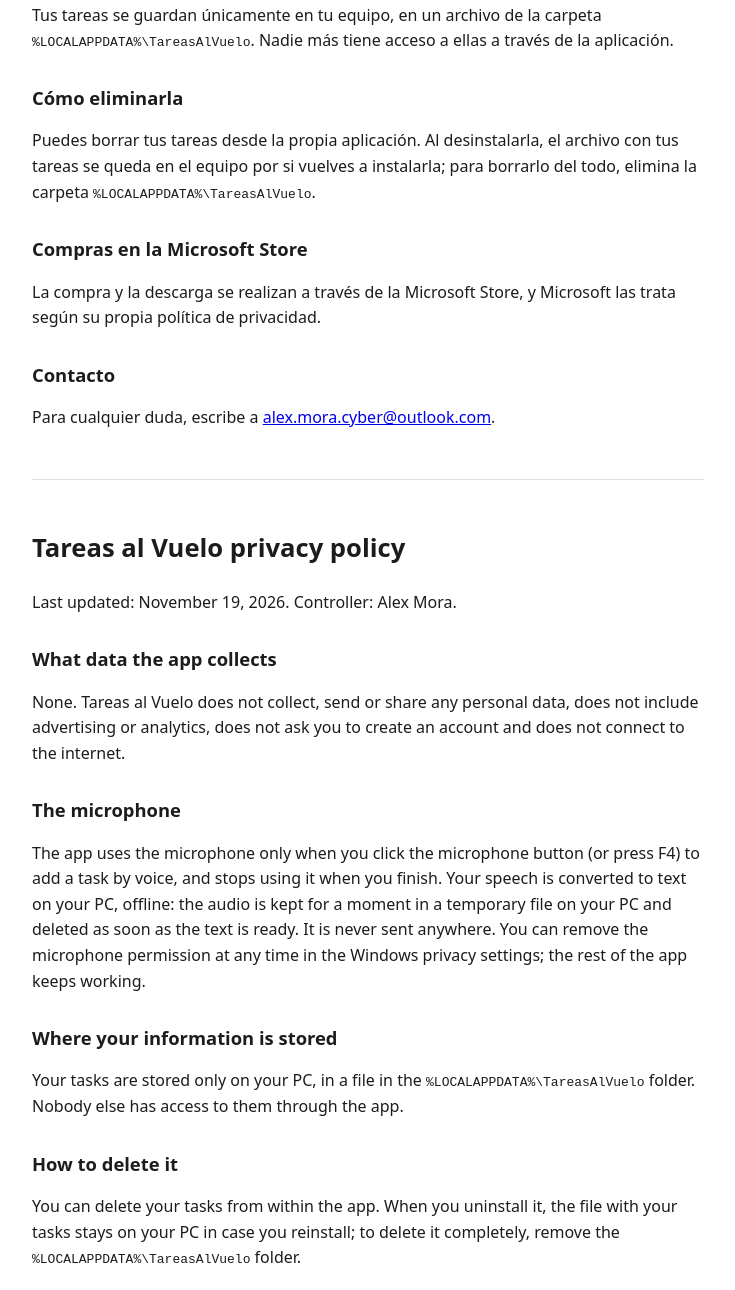
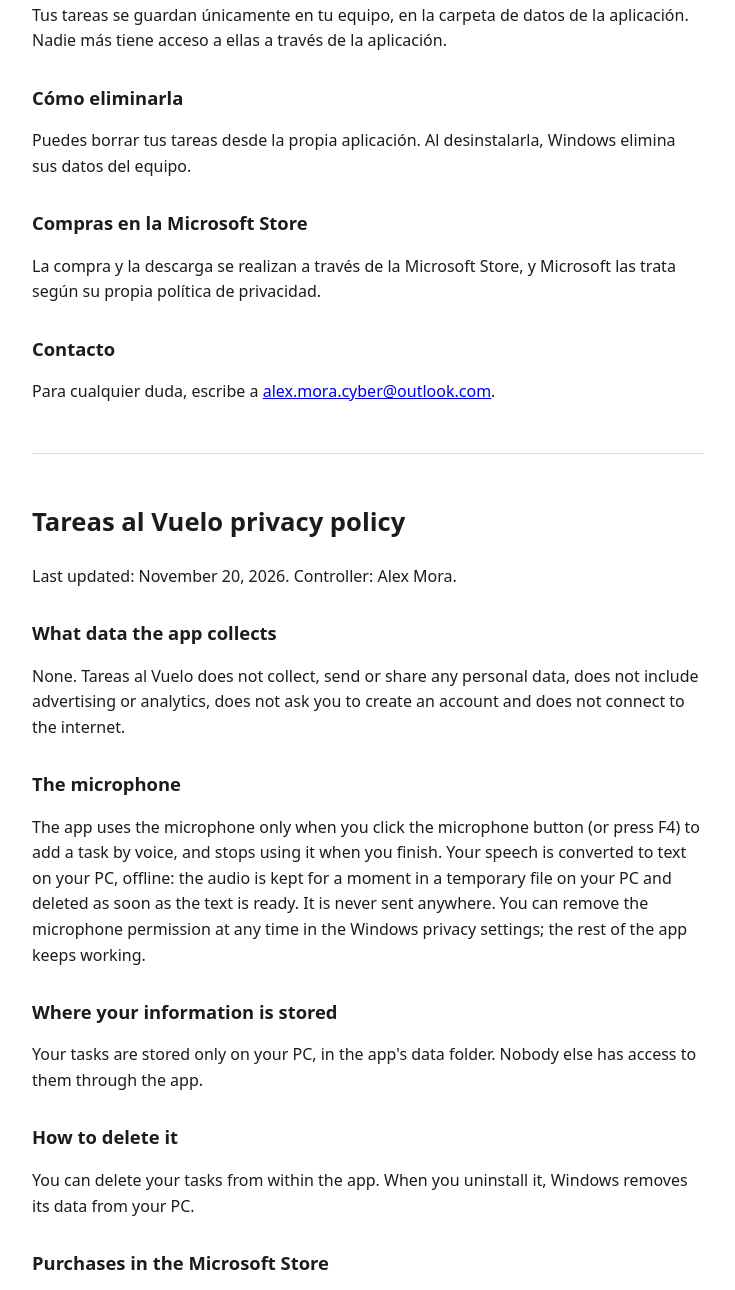
Before and after one commit to alexmoracyber/tareas-al-vuelo-privacidad, a plain HTML site: page index.html in a window 1280 px wide. Shown: the part 594-1884 px from the top of the page, without its empty margins (272-1007 px from the left). Drawn offline with Linux system fonts and the light colour scheme.

Commit message:
Corregido: al desinstalar, Windows borra los datos

```diff
--- a/index.html
+++ b/index.html
@@ -18,7 +18,7 @@
 
 <section id="es">
 <h1>Política de privacidad de Tareas al Vuelo</h1>
-<p>Última actualización: 19/11/2026. Responsable: Alex Mora.</p>
+<p>Última actualización: 20/11/2026. Responsable: Alex Mora.</p>
 
 <h2>Qué datos recoge la aplicación</h2>
 <p>Ninguno. Tareas al Vuelo no recoge, envía ni comparte datos personales, no incluye publicidad ni analítica,
@@ -31,12 +31,11 @@ en un archivo temporal de tu equipo y se borra en cuanto está el texto. Nunca s
 Puedes quitarle el permiso del micrófono cuando quieras en la configuración de privacidad de Windows; el resto de la aplicación sigue funcionando.</p>
 
 <h2>Dónde se guarda tu información</h2>
-<p>Tus tareas se guardan únicamente en tu equipo, en un archivo de la carpeta <code>%LOCALAPPDATA%\TareasAlVuelo</code>.
+<p>Tus tareas se guardan únicamente en tu equipo, en la carpeta de datos de la aplicación.
 Nadie más tiene acceso a ellas a través de la aplicación.</p>
 
 <h2>Cómo eliminarla</h2>
-<p>Puedes borrar tus tareas desde la propia aplicación. Al desinstalarla, el archivo con tus tareas se queda en el equipo
-por si vuelves a instalarla; para borrarlo del todo, elimina la carpeta <code>%LOCALAPPDATA%\TareasAlVuelo</code>.</p>
+<p>Puedes borrar tus tareas desde la propia aplicación. Al desinstalarla, Windows elimina sus datos del equipo.</p>
 
 <h2>Compras en la Microsoft Store</h2>
 <p>La compra y la descarga se realizan a través de la Microsoft Store, y Microsoft las trata según su propia política de privacidad.</p>
@@ -49,7 +48,7 @@ por si vuelves a instalarla; para borrarlo del todo, elimina la carpeta <code>%L
 
 <section id="en" lang="en">
 <h1>Tareas al Vuelo privacy policy</h1>
-<p>Last updated: November 19, 2026. Controller: Alex Mora.</p>
+<p>Last updated: November 20, 2026. Controller: Alex Mora.</p>
 
 <h2>What data the app collects</h2>
 <p>None. Tareas al Vuelo does not collect, send or share any personal data, does not include advertising or analytics,
@@ -62,12 +61,11 @@ in a temporary file on your PC and deleted as soon as the text is ready. It is n
 You can remove the microphone permission at any time in the Windows privacy settings; the rest of the app keeps working.</p>
 
 <h2>Where your information is stored</h2>
-<p>Your tasks are stored only on your PC, in a file in the <code>%LOCALAPPDATA%\TareasAlVuelo</code> folder.
+<p>Your tasks are stored only on your PC, in the app's data folder.
 Nobody else has access to them through the app.</p>
 
 <h2>How to delete it</h2>
-<p>You can delete your tasks from within the app. When you uninstall it, the file with your tasks stays on your PC
-in case you reinstall; to delete it completely, remove the <code>%LOCALAPPDATA%\TareasAlVuelo</code> folder.</p>
+<p>You can delete your tasks from within the app. When you uninstall it, Windows removes its data from your PC.</p>
 
 <h2>Purchases in the Microsoft Store</h2>
 <p>Purchase and download take place through the Microsoft Store, and Microsoft handles them under its own privacy policy.</p>
```
